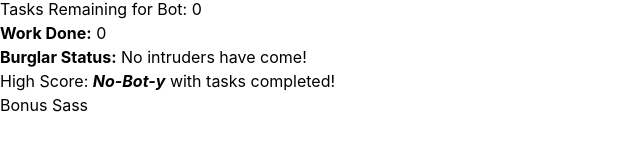
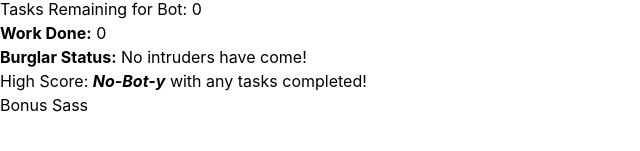
Before and after one commit to dashinja/maidbot-nextjs, a Next.js app: page / in a window 1280 px wide. Shown: the part 171-322 px from the top of the page, without its empty margins (0-640 px from the left). Built offline with nearby package versions, Linux system fonts and the light colour scheme.

Commit message:
InfoPanelProps now has a propType

```diff
--- a/Components/InfoPanel/index.tsx
+++ b/Components/InfoPanel/index.tsx
@@ -5,33 +5,77 @@ import TaskBanner from './TaskBanner'
 
 import 'dotenv/config'
 import { enabledButtonClasses } from '../ActionButton'
+import Destroyer, { Score, ScoreObject } from '../../Utils/bots'
 
-export default function InfoPanel(props: any) {
+type InfoPanelProps = {
+  currentTask: string
+  semiPermaName: string
+  nextTask: number
+  /**
+   * Shows "work Done"
+   */
+  progressInterval: number
+  winner: Destroyer['name']
+  /**
+   * GET from database
+   */
+  score: Score
+  bonusSass: () => void
+}
+
+export default function InfoPanel({
+  currentTask,
+  semiPermaName,
+  nextTask,
+  progressInterval,
+  winner,
+  score,
+  bonusSass,
+}: InfoPanelProps) {
+
+  const isScoreAnObject = Object.hasOwn(score as ScoreObject, 'workDone')
+
+  const defineUnknownHighScoreWorkDone = () => {
+    if (isScoreAnObject) {
+      score = score as ScoreObject
+      return score.workDone
+    }
+  }
+  const defineUnknownHighScoreName = () => {
+    if (isScoreAnObject) {
+      score = score as ScoreObject
+      return score.name
+    }
+  }
+
   const highScore =
-    props.score === 'N/A'
+    // score === 'N/A'
+    typeof score === 'string'
       ? 'any'
-      : props.score.workDone === 0
-        ? props.progressInterval
-        : props.score.workDone
+      : isScoreAnObject
+      // score.workDone === 0
+        ? progressInterval
+        : defineUnknownHighScoreWorkDone()
 
-  const typeOfScoreResponse = typeof props.score === 'string'
-  const highScoreName = typeOfScoreResponse ? `No-Bot-y` : props.score.name
+
+  const typeOfScoreResponse = typeof score === 'string'
+  const highScoreName = typeOfScoreResponse ? `No-Bot-y` : defineUnknownHighScoreName()
 
   const burglarStatus =
-    props.winner !== undefined
-      ? props.winner === 'Burglar'
+    winner !== undefined
+      ? winner === 'Burglar'
         ? `Burglar is looting your owner's home over your lifeless circuits!`
         : `Burglar is defeated and has run away!`
       : `No intruders have come!`
 
   return (
       <div>
-        <Banner title="Status" value={props.currentTask} />
+        <Banner title="Status" value={currentTask} />
         <TaskBanner
-          title={`Tasks Remaining for ${props.semiPermaName}`}
-          value={props.nextTask}
+          title={`Tasks Remaining for ${semiPermaName}`}
+          value={nextTask}
         />
-        <Banner title="Work Done" value={props.progressInterval} />
+        <Banner title="Work Done" value={progressInterval} />
         <Banner title="Burglar Status" value={burglarStatus} />
         <ScoreBanner
           title="High Score"
@@ -40,7 +84,7 @@ export default function InfoPanel(props: any) {
         />
         <button
           type="submit"
-          onClick={props.bonusSass}
+          onClick={bonusSass}
           className={enabledButtonClasses + ' bg-purple-600'}
         >
           Bonus Sass
--- a/Utils/bots.ts
+++ b/Utils/bots.ts
@@ -187,11 +187,13 @@ export default class Destroyer {
   }
 }
 
-export type Score = Function | string | {
+export type ScoreObject = {
   botType: string
   workDone: number
   name: string
 }
+
+export type Score = Function | string | ScoreObject
 
 export const getScores = async (setScore: React.Dispatch<React.SetStateAction<Score>>) => {
   try {
--- a/pages/index.tsx
+++ b/pages/index.tsx
@@ -37,7 +37,7 @@ const App = () => {
     isDisabledDrill: true
   })
   const [score, setScore] = useState<Score>('high score')
-  const [winner, setWinner] = useState()
+  const [winner, setWinner] = useState<Destroyer['name']>()
   const [counters, setCounters] = useState<CounterProp>({
     choreClick: 0,
     submitClick: 0,
@@ -59,37 +59,12 @@ const App = () => {
     count,
     executionState = defaultExecutionState
   }: ExecutionerProps) => ({
-    taskList: taskList, //createdBots,
+    taskList: taskList,
     currentBot,
     currentScore,
     count,
     executionState
   } as ExecutionerProps)
-
-  // const botStartup = () => {
-  //   console.log('botStartup()')
-  //   createdBots.push(new Destroyer(bot.botName, bot.botType))
-
-  //   const newestBot = createdBots[createdBots.length - 1]
-  //   getScores(setScore)
-  //   console.log('botStartup - post getScores score: ', score)
-  //   executioner(Task.insideTasks, newestBot, score, 15, executionState)
-
-  //   const creationData = {
-  //     name: bot.botName,
-  //     botType: bot.botType,
-  //     workDone: workTasks.workDone,
-  //     attack: newestBot.attackValue(bot.botName).attack,
-  //     defense: newestBot.defenseValue(bot.botName).defense,
-  //     speed: newestBot.speedValue(bot.botName).speed
-  //   }
-
-  //   axios.post('/api/bot', creationData).catch(err => console.error(err))
-
-  //   speakerHandler((36575 / 1000), '')
-  //     .then(() => setIsDisabled({ isDisabledChore: false, isDisabledDrill: false, isDisabledBurglar: true }))
-  //     .then(() => setCounters({ ...counters, ...{ submitClick: 0 } }))
-  // }
 
   const createBot = async (e) => {
     console.log('createBot')
@@ -137,7 +112,6 @@ const App = () => {
         currentScore: getScores,
         count,
       }))
-      // executioner(first, bot, getScores, count, executionState)
 
       setWorkTasks({ ...workTasks, ...{ choreList: 'Indoor Chores' } })
     }
@@ -148,7 +122,7 @@ const App = () => {
         currentScore: getScores,
         count,
       }))
-      // executioner(second, bot, getScores, count, defaultExecutionState)
+
       setWorkTasks({ ...workTasks, ...{ choreList: 'Outdoor Chores' } })
     }
 
@@ -275,7 +249,6 @@ const App = () => {
       currentScore: getScores,
       count: 16,
     }))
-    // executioner(choice, createdBots[createdBots.length - 1], getScores, 16, defaultExecutionState)
 
     setWorkTasks({ ...workTasks, ...{ workDone: workTasks.workDone + 5 } })
     setIsDisabled({ isDisabledBurglar: true, isDisabledChore: true, isDisabledDrill: true })
@@ -376,9 +349,9 @@ const App = () => {
         currentTask={workTasks.currentTask}
         semiPermaName={currentBot.semiPermaName}
         nextTask={workTasks.nextTask}
-        progressInterval={counters.progressInterval} //shows "work done"
+        progressInterval={counters.progressInterval}
         winner={winner}
-        score={score} // taken from database
+        score={score}
         bonusSass={bonusSass}
       />
     </>
```
